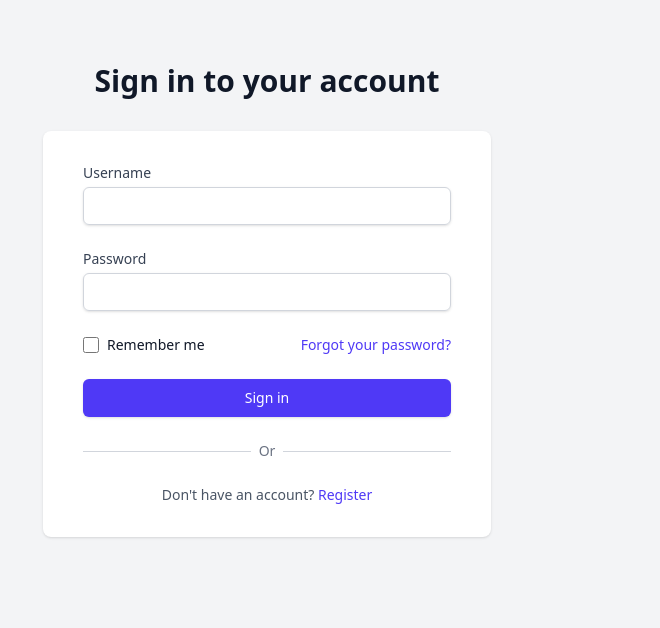
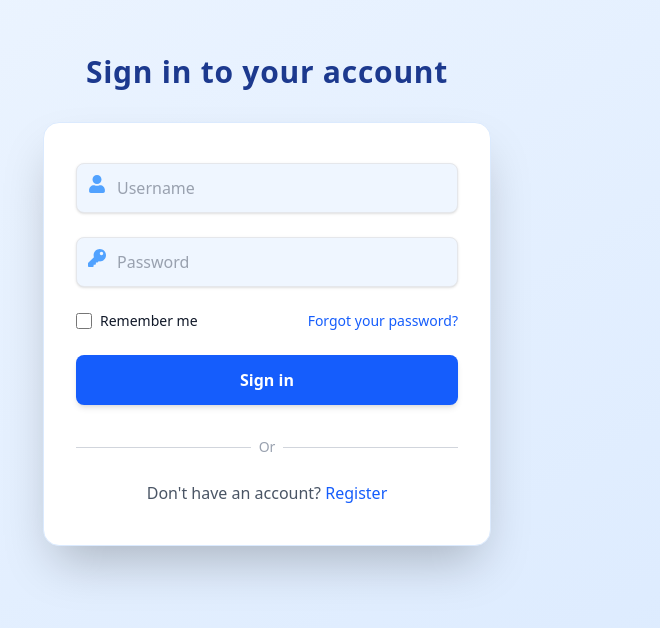
Before and after one commit to arzummammadova/Hackathon, a React (Vite) app: page /login in a window 1280 px wide. Shown: the part 112-740 px from the top of the page, without its empty margins (373-1033 px from the left). Built offline with nearby package versions, Linux system fonts and the light colour scheme.

Commit message:
fix: ui update

```diff
--- a/package.json
+++ b/package.json
@@ -13,8 +13,9 @@
     "@azadev/react-toastdev": "^2.0.0",
     "@tailwindcss/vite": "^4.1.11",
     "axios": "^1.10.0",
+    "date-fns": "^4.1.0",
     "js-cookie": "^3.0.5",
-    "date-fns": "^4.1.0",
+    "lucide-react": "^0.525.0",
     "react": "^19.1.0",
     "react-date-range": "^2.0.1",
     "react-dom": "^19.1.0",
--- a/src/pages/auth/Login.jsx
+++ b/src/pages/auth/Login.jsx
@@ -1,13 +1,22 @@
-import React, { useState } from 'react';
-import { Link } from 'react-router-dom';
+import React, { useState, useEffect } from 'react';
+import { Link, useNavigate } from 'react-router-dom';
 import axios from "axios";
 import Cookies from "js-cookie";
 import { toastdev } from "@azadev/react-toastdev";
 import { BASE_URL } from '../../constants/api';
+import { FaUser, FaKey, FaCheckCircle } from 'react-icons/fa';
 
 const Login = () => {
   const [userName, setUserName] = useState('');
   const [password, setPassword] = useState('');
+  const navigate = useNavigate();
+  const [success, setSuccess] = useState(false);
+
+  useEffect(() => {
+    if (Cookies.get("accessToken")) {
+      navigate("/");
+    }
+  }, [navigate]);
 
   const handleSubmit = async (e) => {
     e.preventDefault();
@@ -19,6 +28,9 @@ const Login = () => {
       if (res.data?.isSuccess && res.data?.token?.accessToken) {
         Cookies.set("accessToken", res.data.token.accessToken, { expires: 7, path: "/" });
         toastdev.success(res.data.message || "Giriş uğurlu oldu.", { sound: true, duration: 2000, position: 't-center' });
+        setSuccess(true);
+        setTimeout(() => navigate("/"), 1200);
+        return;
       } else {
         console.log(res.data);
 
@@ -31,21 +43,24 @@ const Login = () => {
   };
 
   return (
-    <div className="min-h-screen bg-gray-100 flex flex-col justify-center py-12 sm:px-6 lg:px-8">
+    <div className="min-h-screen bg-gradient-to-br from-blue-50 to-blue-100 flex flex-col justify-center py-12 sm:px-6 lg:px-8">
       <div className="sm:mx-auto sm:w-full sm:max-w-md">
-        <h2 className="mt-6 text-center text-3xl font-extrabold text-gray-900">
+        <h2 className="mt-6 text-center text-3xl font-extrabold text-blue-900 tracking-wide">
           Sign in to your account
         </h2>
       </div>
-
       <div className="mt-8 sm:mx-auto sm:w-full sm:max-w-md">
-        <div className="bg-white py-8 px-4 shadow sm:rounded-lg sm:px-10">
+        <div className="bg-white py-10 px-8 shadow-2xl rounded-2xl border border-blue-100">
+          {success ? (
+            <div className="flex flex-col items-center justify-center py-10">
+              <FaCheckCircle className="text-green-500 text-5xl mb-4 animate-bounce" />
+              <div className="text-lg font-semibold text-green-700 mb-2">Giriş uğurlu oldu!</div>
+              <div className="text-gray-500">Ana səhifəyə yönləndirilirsiniz...</div>
+            </div>
+          ) : (
           <form className="space-y-6" onSubmit={handleSubmit}>
-            <div>
-              <label htmlFor="userName" className="block text-sm font-medium text-gray-700">
-                Username
-              </label>
-              <div className="mt-1">
+            <div className="relative">
+              <FaUser className="absolute left-3 top-3 text-blue-400 text-lg" />
               <input
                 id="userName"
                 name="userName"
@@ -54,16 +69,12 @@ const Login = () => {
                 required
                 value={userName}
                 onChange={(e) => setUserName(e.target.value)}
-                  className="appearance-none block w-full px-3 py-2 border border-gray-300 rounded-md shadow-sm placeholder-gray-400 focus:outline-none focus:ring-indigo-500 focus:border-indigo-500 sm:text-sm"
+                placeholder="Username"
+                className="appearance-none block w-full px-10 py-3 border border-gray-200 rounded-lg shadow-sm placeholder-gray-400 focus:outline-none focus:ring-2 focus:ring-blue-400 focus:border-blue-400 sm:text-base bg-blue-50"
               />
             </div>
-            </div>
-
-            <div>
-              <label htmlFor="password" className="block text-sm font-medium text-gray-700">
-                Password
-              </label>
-              <div className="mt-1">
+            <div className="relative">
+              <FaKey className="absolute left-3 top-3 text-blue-400 text-lg" />
               <input
                 id="password"
                 name="password"
@@ -72,11 +83,10 @@ const Login = () => {
                 required
                 value={password}
                 onChange={(e) => setPassword(e.target.value)}
-                  className="appearance-none block w-full px-3 py-2 border border-gray-300 rounded-md shadow-sm placeholder-gray-400 focus:outline-none focus:ring-indigo-500 focus:border-indigo-500 sm:text-sm"
+                placeholder="Password"
+                className="appearance-none block w-full px-10 py-3 border border-gray-200 rounded-lg shadow-sm placeholder-gray-400 focus:outline-none focus:ring-2 focus:ring-blue-400 focus:border-blue-400 sm:text-base bg-blue-50"
               />
             </div>
-            </div>
-
             <div className="flex items-center justify-between">
               <div className="flex items-center">
                 <input
@@ -89,40 +99,35 @@ const Login = () => {
                   Remember me
                 </label>
               </div>
-
               <div className="text-sm">
-                <Link to="/reset-password" className="font-medium text-indigo-600 hover:text-indigo-500">
+                <Link to="/reset-password" className="font-medium text-blue-600 hover:text-blue-500">
                   Forgot your password?
                 </Link>
               </div>
             </div>
-
-            <div>
             <button
               type="submit"
-                className="w-full flex justify-center py-2 px-4 border border-transparent rounded-md shadow-sm text-sm font-medium text-white bg-indigo-600 hover:bg-indigo-700 focus:outline-none focus:ring-2 focus:ring-offset-2 focus:ring-indigo-500"
+              className="w-full flex justify-center py-3 px-4 border border-transparent rounded-lg shadow-md text-base font-bold text-white bg-blue-600 hover:bg-blue-700 focus:outline-none focus:ring-2 focus:ring-offset-2 focus:ring-blue-400 transition-all duration-200"
             >
               Sign in
             </button>
-            </div>
           </form>
-
-          <div className="mt-6">
+          )}
+          <div className="mt-8">
             <div className="relative">
               <div className="absolute inset-0 flex items-center">
                 <div className="w-full border-t border-gray-300" />
               </div>
               <div className="relative flex justify-center text-sm">
-                <span className="px-2 bg-white text-gray-500">
+                <span className="px-2 bg-white text-gray-400">
                   Or
                 </span>
               </div>
             </div>
-
             <div className="mt-6">
-              <p className="text-center text-sm text-gray-600">
+              <p className="text-center text-base text-gray-600">
                 Don't have an account?{' '}
-                <Link to="/register" className="font-medium text-indigo-600 hover:text-indigo-500">
+                <Link to="/register" className="font-medium text-blue-600 hover:text-blue-500">
                   Register
                 </Link>
               </p>
```
Also changed, not shown: src/pages/auth/Register.jsx (+52 -48 lines), 1 other file (tests, documents, lock files or other folders). Lines whose indentation alone changed are shown as unchanged.
